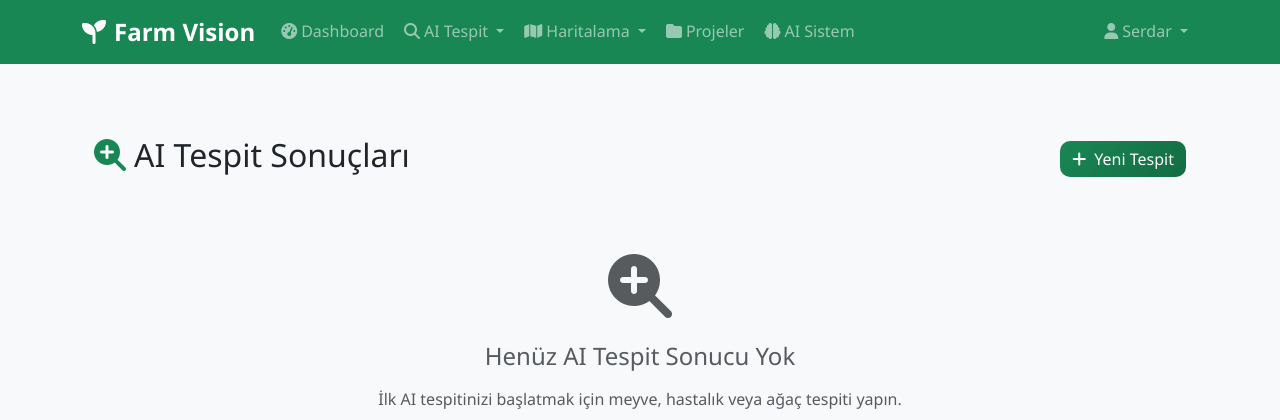
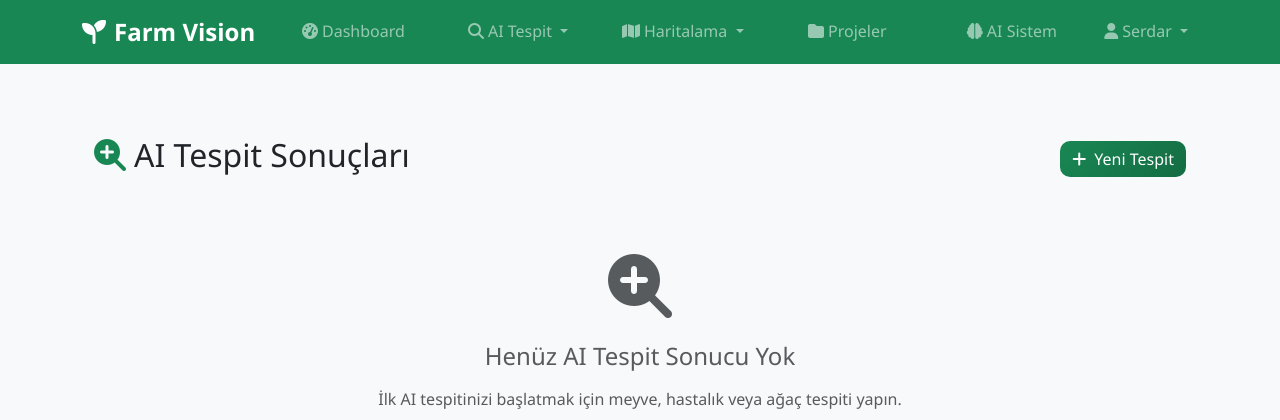
Before and after one commit to ChronoCoders/farmvision, a Flask app: page /detection/results in a window 1280 px wide. Shown: the top 420 px of the page. Run offline with Flask 3, Linux system fonts and the light colour scheme; a user stored in the database is signed in.

Commit message:
Improve the look and feel of the website navigation on different devices
Adjusts navbar spacing and alignment for a better UI experience using CSS.

Replit-Commit-Author: Agent
Replit-Commit-Session-Id: b8263b5b-9d48-49b5-832d-9d10e62f8b13
Replit-Commit-Screenshot-Url: https://storage.googleapis.com/screenshot-production-us-central1/5841fd48-a934-4024-b757-f381fab38cbd/f6e21be1-137d-4230-8317-639cd40aa757.jpg

```diff
--- a/static/css/style.css
+++ b/static/css/style.css
@@ -49,6 +49,29 @@ html {
 .navbar-brand {
     font-weight: bold;
     font-size: 1.5rem;
+}
+
+/* Navigation Menu Spacing */
+.navbar-nav.me-auto {
+    flex: 1;
+    justify-content: space-evenly;
+}
+
+.navbar-nav.me-auto .nav-item {
+    margin: 0 0.5rem;
+}
+
+@media (min-width: 992px) {
+    .navbar-nav.me-auto {
+        display: flex;
+        justify-content: space-evenly;
+        align-items: center;
+    }
+
+    .navbar-nav.me-auto .nav-item {
+        flex: 1;
+        text-align: center;
+    }
 }
 
 .hero-section {
```
Also changed, not shown: 1 other file.
